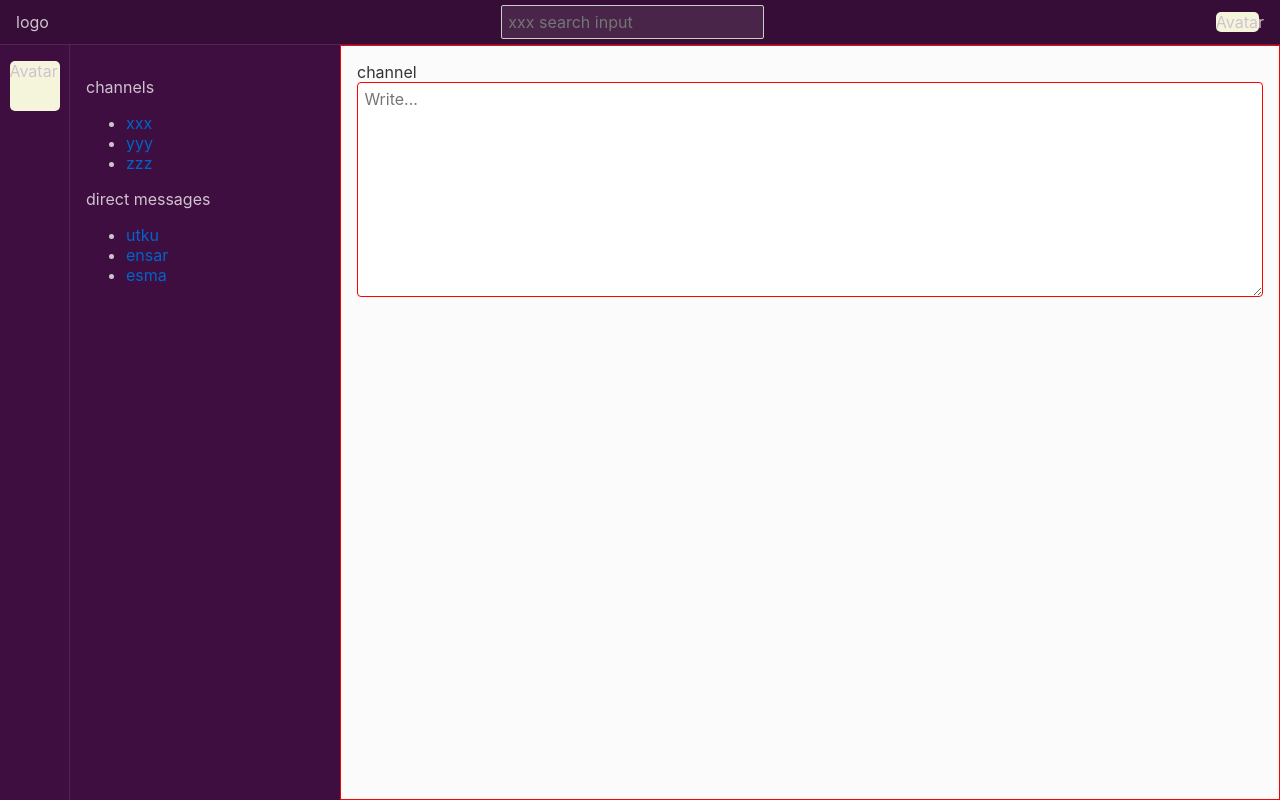
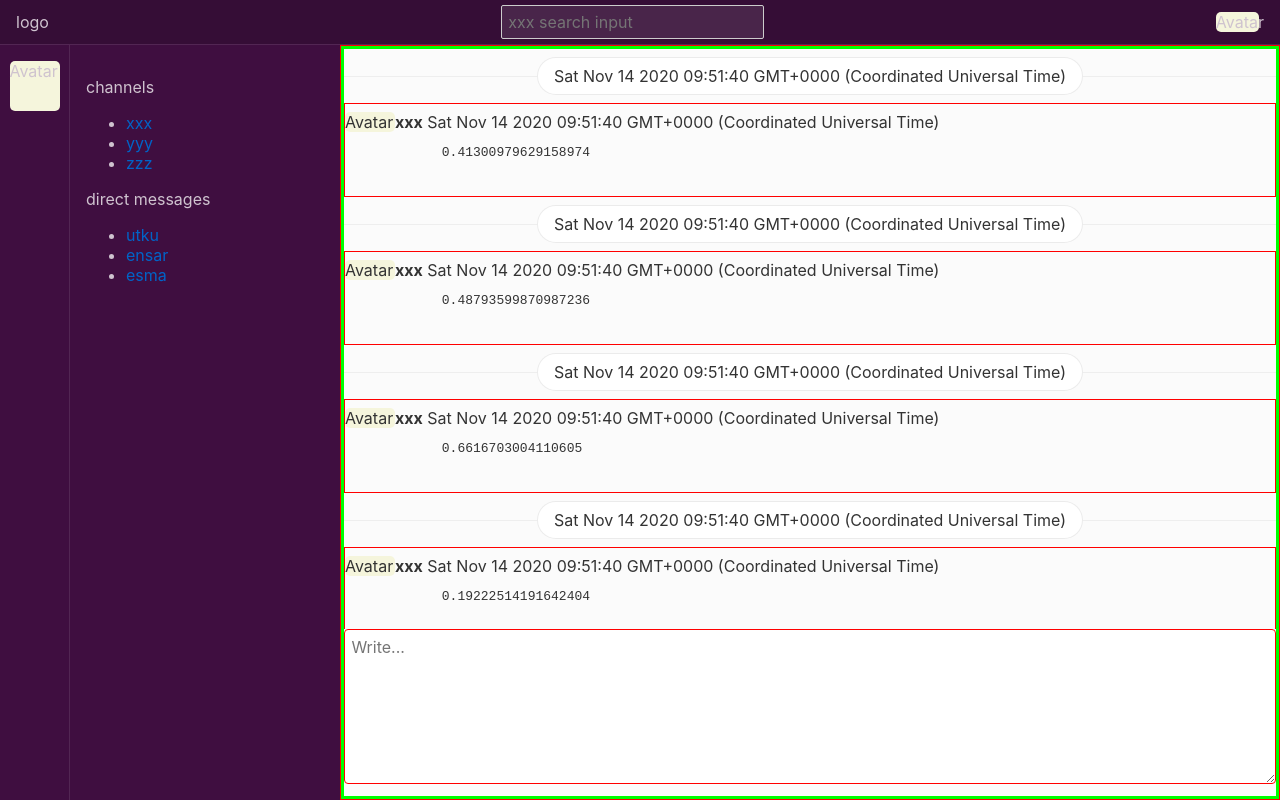
Before and after one commit to utkukaratas/selfslakc, a Svelte app in the folder frontend/: page / in a window 1280 px wide. Both pictures are taken after a click on the link "xxx". Built offline with nearby package versions, Linux system fonts and the light colour scheme.

Commit message:
impl. channel-conversation layout

```diff
--- a/frontend/public/global.css
+++ b/frontend/public/global.css
@@ -10,6 +10,10 @@ body {
 	/* padding: 8px; */
 	box-sizing: border-box;
 	font-family: -apple-system, BlinkMacSystemFont, "Segoe UI", Roboto, Oxygen-Sans, Ubuntu, Cantarell, "Helvetica Neue", sans-serif;
+}
+
+* {
+	box-sizing: border-box;
 }
 
 a {
--- a/frontend/src/App.svelte
+++ b/frontend/src/App.svelte
@@ -45,7 +45,6 @@
 	}
 	.routeContainerWrapper {
 		border: 1px solid red;
-  	padding: 1em;
-	  overflow: scroll;
+	  overflow: hidden;
 	}
 </style>
--- a/frontend/src/components/controls/ChannelConversation.svelte
+++ b/frontend/src/components/controls/ChannelConversation.svelte
@@ -1,21 +1,80 @@
 <script>
+  import { tick } from 'svelte';
   import ChannelMessage from "../controls/ChannelMessage.svelte";
   import DateDivider from "../controls/DateDivider.svelte";
   import MessageEditor from "../controls/MessageEditor.svelte";
   import Popup from "../controls/Popup.svelte";
   import MessageLineToolbar from "../controls/MessageLineToolbar.svelte";
 
-  const messages = []
+  let messages = [
+    {
+      id: Math.random(),
+      user: {
+        username: "xxx",
+      },
+      ts: new Date(),
+      text: Math.random(),
+    },
+    {
+      id: Math.random(),
+      user: {
+        username: "xxx",
+      },
+      ts: new Date(),
+      text: Math.random(),
+    },
+    {
+      id: Math.random(),
+      user: {
+        username: "xxx",
+      },
+      ts: new Date(),
+      text: Math.random(),
+    },
+    {
+      id: Math.random(),
+      user: {
+        username: "xxx",
+      },
+      ts: new Date(),
+      text: Math.random(),
+    },
+    {
+      id: Math.random(),
+      user: {
+        username: "xxx",
+      },
+      ts: new Date(),
+      text: Math.random(),
+    },
+    {
+      id: Math.random(),
+      user: {
+        username: "xxx",
+      },
+      ts: new Date(),
+      text: Math.random(),
+    },
+    {
+      id: Math.random(),
+      user: {
+        username: "xxx",
+      },
+      ts: new Date(),
+      text: Math.random(),
+    },
+  ];
   let showMessageToolbarAt = false;
+  let eom = null;
 
   function handleMessageHover(evt) {
     const rect = evt.target.getBoundingClientRect();
     // showMessageToolbarAt = [rect.x, rect.y];
-    console.log(rect)
+    console.log(rect);
     showMessageToolbarAt = {
-      top: rect.top + 'px',
-      right: 30 + 'px'
-    }
+      top: rect.top + "px",
+      right: 30 + "px",
+    };
 
     // 'absolute' does not work as popup here is not a child of channel-message
     // showMessageToolbarAt = {
@@ -24,21 +83,63 @@
     //   top: '0px'
     // }
   }
+
+  async function handleSubmitMessage(evt) {
+    console.log(evt.detail.message);
+
+    // create new message object
+    messages = [
+      ...messages,
+      {
+        id: Math.random(),
+        user: {
+          username: "xxx",
+        },
+        ts: new Date(),
+        text: evt.detail.message,
+      },
+    ];
+
+    // wait for dom update and then scroll
+    await tick();
+    eom.scrollIntoView({
+      behavior: 'smooth',
+      block: 'end'
+    })
+  }
 </script>
 
 <style>
   .channel-conversation {
+    display: flex;
+    flex-direction: column;
+    height: 100%;
+    border: 3px solid lime;
+  }
+  .message-container {
+    flex: 1;
+    overflow: scroll;
+  }
+  .editor-container {
+    flex: initial;
+  }
+  .end-of-messages {
+    background: green;
+    height: 5px;
   }
 </style>
 
 <div class="channel-conversation">
-  {#each messages as msg (msg.client_msg_id)}
-    <DateDivider date={msg.ts} />
-    <ChannelMessage message={msg} on:mouseenter={handleMessageHover} />
-  {/each}
-
-  <MessageEditor />
-
+  <div class="message-container">
+    {#each messages as msg (msg.id)}
+      <DateDivider date={msg.ts} />
+      <ChannelMessage message={msg} on:mouseenter={handleMessageHover} />
+    {/each}
+    <div class="end-of-messages" bind:this={eom}> </div>
+  </div>
+  <div class="editor-container">
+    <MessageEditor on:submitMessage={handleSubmitMessage} />
+  </div>
   <Popup popupAt={showMessageToolbarAt}>
     <MessageLineToolbar />
   </Popup>
--- a/frontend/src/components/controls/MessageEditor.svelte
+++ b/frontend/src/components/controls/MessageEditor.svelte
@@ -1,13 +1,24 @@
 <script>
-  let value = ''
+  import { createEventDispatcher } from "svelte";
+
+  let value = "";
+
+  const dispatch = createEventDispatcher();
+
+  function handleKeyDown(evt) {
+    if (evt.key === "Enter") {
+      dispatch("submitMessage", {
+        message: value,
+      });
+
+      value = ''
+      evt.preventDefault() // swallow this one.
+    }
+  }
 </script>
 
-<div>
-  <textarea rows="10" placeholder="Write..." bind:value></textarea>
-</div>
-
 <style>
-	div {
+  .message-editor {
   }
   textarea {
     width: 100%;
@@ -15,3 +26,11 @@
     border: 1px solid red;
   }
 </style>
+
+<div class="message-editor">
+  <textarea
+    rows="7"
+    placeholder="Write..."
+    bind:value
+    on:keydown={handleKeyDown} />
+</div>
--- a/frontend/src/components/routes/Channel.svelte
+++ b/frontend/src/components/routes/Channel.svelte
@@ -2,7 +2,6 @@
 	import ChannelConversation from '../controls/ChannelConversation.svelte'
 </script>
 
-channel
 <ChannelConversation />
 
 <style>
--- a/frontend/src/components/routes/DirectMessage.svelte
+++ b/frontend/src/components/routes/DirectMessage.svelte
@@ -2,7 +2,6 @@
 	import ChannelConversation from '../controls/ChannelConversation.svelte'
 </script>
 
-dm
 <ChannelConversation />
 
 <style>
--- a/frontend/src/main.js
+++ b/frontend/src/main.js
@@ -3,7 +3,6 @@ import App from './App.svelte';
 const app = new App({
 	target: document.body,
 	props: {
-		xxx: 'xxx'
 	}
 });
 
```
